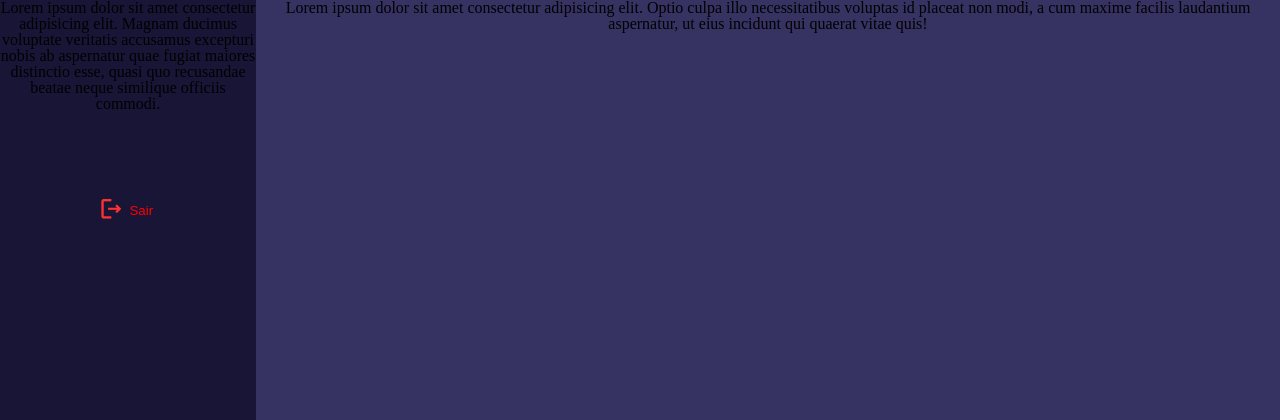
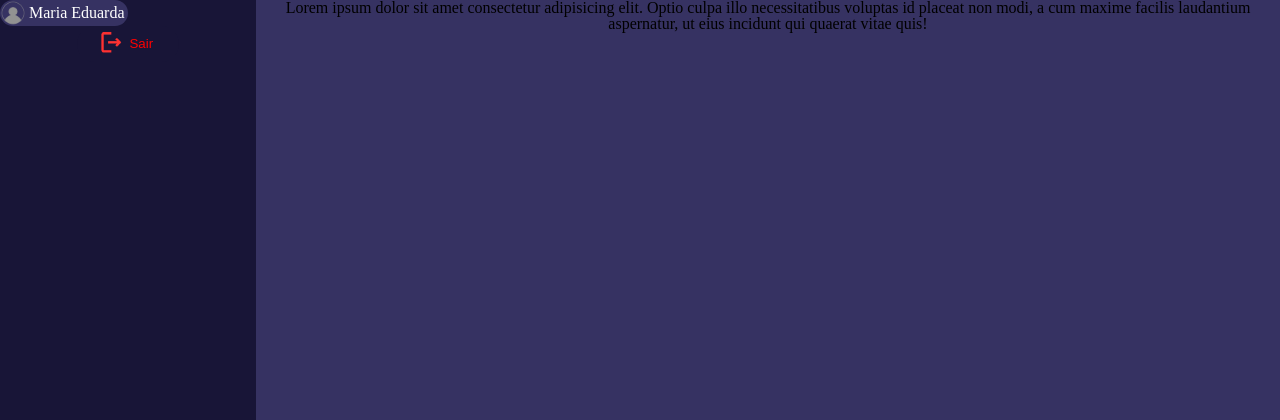
Before and after one commit to MaduAlfredo/Projeto, a PHP site: page / in a window 1280 px wide. Shown: the top 420 px of the page. Run offline with PHP 8.4, Linux system fonts and the light colour scheme.

Commit message:
profile info

```diff
--- a/css/index.css
+++ b/css/index.css
@@ -14,6 +14,25 @@
     background-color: #181537;
 }
 
+.profileInfo{
+    width: 50%;
+    display: flex;
+    color: white;
+    text-align: center;
+    align-items: center;
+    border-radius: 30px;
+    background-color: #363262;
+}
+
+.profilePicture{
+    width: 20%;
+    display: inline;
+    border-radius: 100%;
+}
+
+.profileName{
+    width: 80%;
+}
 
 .logout{
     width: 40%;
--- a/index.html
+++ b/index.html
@@ -11,8 +11,10 @@
 <body>
     <section class="home">
         <section class="menuLateral">
-        <p>Lorem ipsum dolor sit amet consectetur adipisicing elit. Magnam ducimus voluptate veritatis accusamus excepturi nobis ab aspernatur quae fugiat maiores distinctio esse, quasi quo recusandae beatae neque similique officiis commodi.</p>
-            <br><br><br><br><br>
+            <div class="profileInfo">
+                <img src="fotos/login2.png" class="profilePicture" alt="">
+                <p class="profileName">Maria Eduarda</p>
+            </div>
             <button class="logout">
                 <div class="logoutPic">
                 <img src="fotos/logout.png" alt="" >
```
